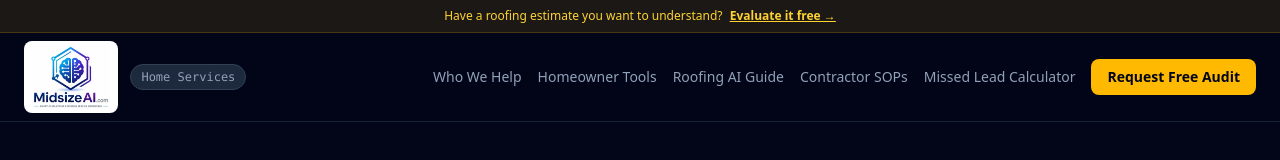
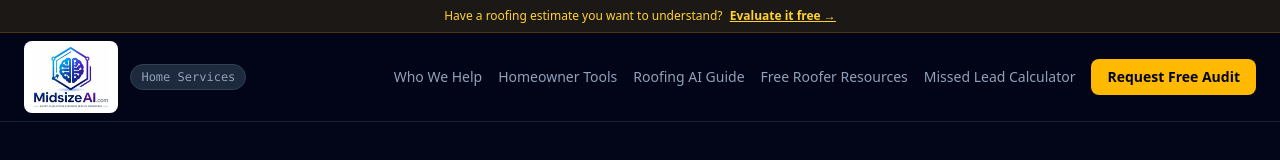
Before and after one commit to mastephenson12/midsize, a React (Vite) app in the folder website/: page / in a window 1280 px wide. Shown: the top 160 px of the page. Built offline with nearby package versions, Linux system fonts and the light colour scheme.

Commit message:
Add visible free roofer resources navigation (#65)

```diff
--- a/website/src/App.jsx
+++ b/website/src/App.jsx
@@ -52,10 +52,10 @@ export default function App() {
               Roofing AI Guide
             </a>
             <a
-              href="/resources/sops/missed-call-recovery/"
+              href="/resources/#contractors"
               className="hidden xl:inline-block text-sm text-slate-400 hover:text-white transition-colors"
             >
-              Contractor SOPs
+              Free Roofer Resources
             </a>
             <a
               href="/missed-lead-calculator"
@@ -70,6 +70,9 @@ export default function App() {
               Request Free Audit
             </a>
           </div>
+        </div>
+        <div className="mx-auto max-w-7xl pt-2 text-center xl:hidden">
+          <a href="/resources/#contractors" className="inline-block py-1 text-sm font-semibold text-amber-300 underline underline-offset-4 hover:text-white">Free Roofer Resources →</a>
         </div>
       </nav>
 
--- a/website/src/RoofingApp.jsx
+++ b/website/src/RoofingApp.jsx
@@ -100,12 +100,15 @@ function RoofingApp() {
             <span className="hidden text-xs font-bold uppercase tracking-[0.18em] text-amber-400 sm:block">Roofing Division</span>
           </a>
           <div className="flex items-center gap-3 text-sm">
-            <a className="hidden text-slate-400 transition hover:text-white md:block" href="/resources/roofing-after-hours-call-script/">Free Call Script</a>
+            <a className="hidden text-slate-400 transition hover:text-white md:block" href="/resources/#contractors">Free Roofer Resources</a>
             <a className="hidden text-slate-400 transition hover:text-white xl:block" href="/lead-recovery/">Lead Recovery</a>
             <a className="hidden text-slate-400 transition hover:text-white lg:block" href="#services">Services</a>
             <a className="hidden text-slate-400 transition hover:text-white lg:block" href="#how-it-works">How It Works</a>
             <a className="rounded-lg bg-amber-400 px-4 py-2 font-bold text-slate-950 transition hover:bg-amber-300" href={PILOT_URL}>Explore the $500 Pilot</a>
           </div>
+        </div>
+        <div className="mx-auto max-w-7xl pt-2 text-center md:hidden">
+          <a href="/resources/#contractors" className="inline-block py-1 text-sm font-semibold text-amber-300 underline underline-offset-4 hover:text-white">Free Roofer Resources →</a>
         </div>
       </nav>
       <main>
```
